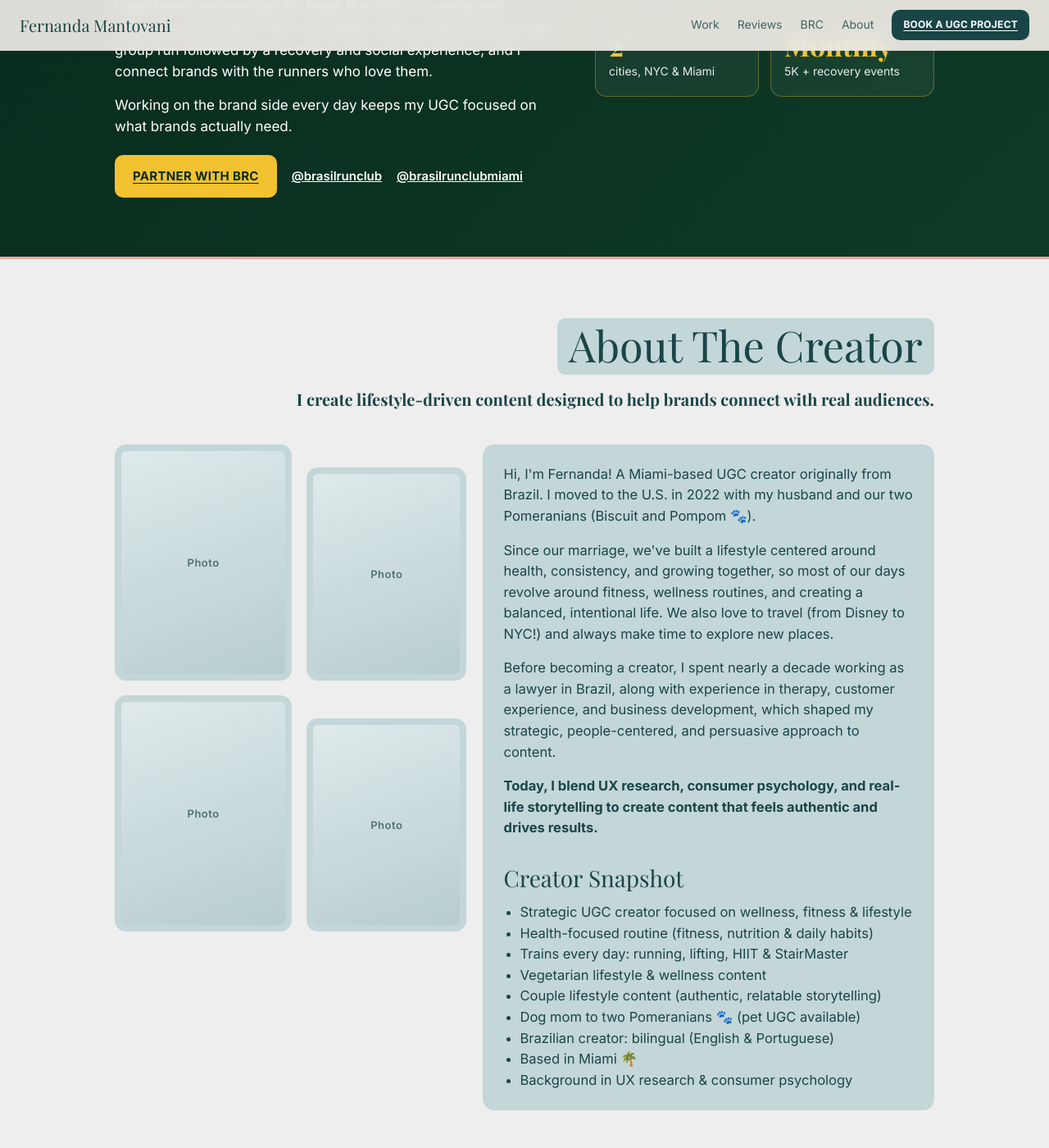
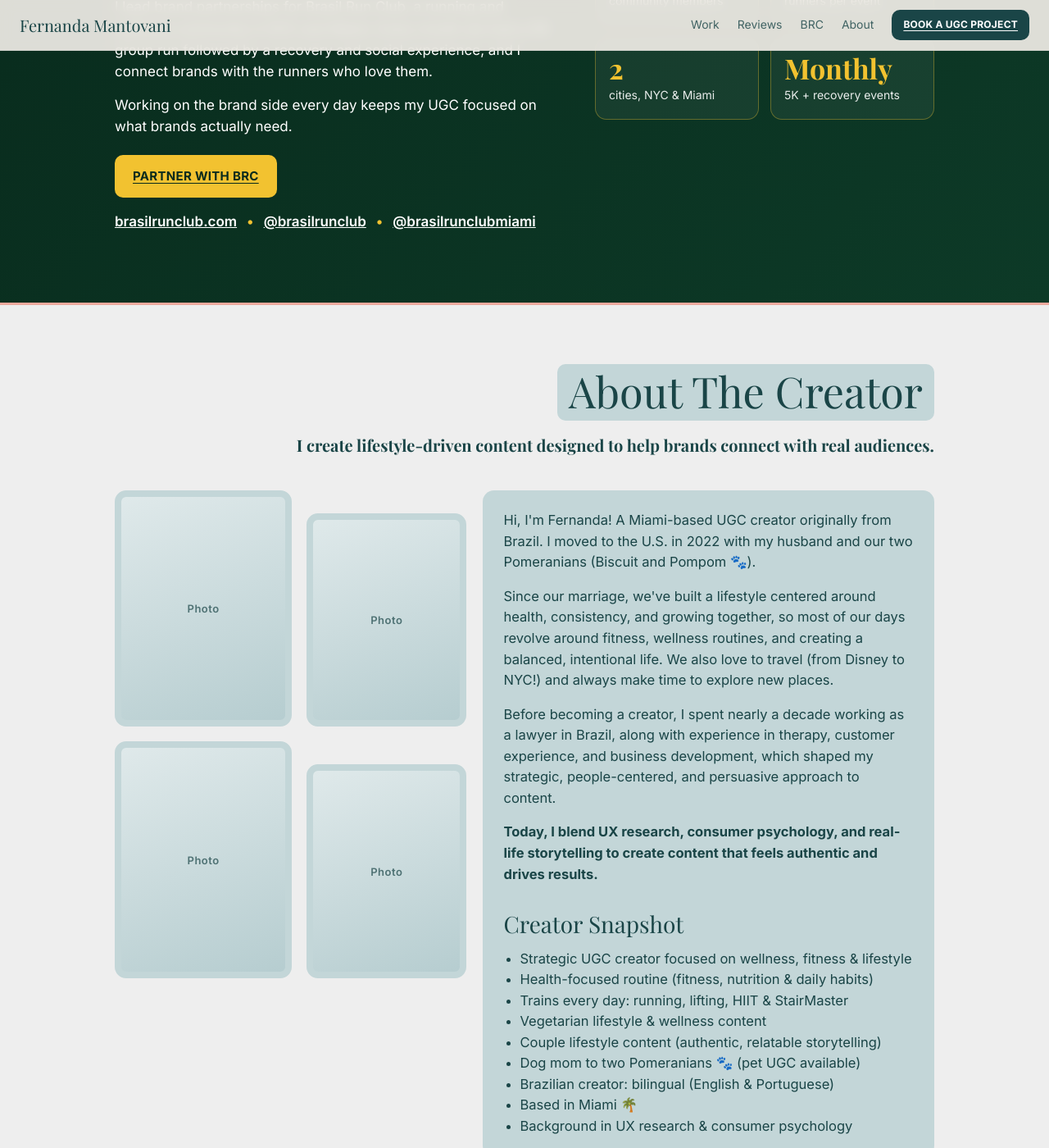
Before and after one commit to mantovaninanda/letsfdoit, a Jekyll site: the page built from index.html, in a window 1280 px wide and 1400 px high, scrolled down 9103 px. Shown: the whole window at 82% size. Built offline with Jekyll 4.4.1, drawn with Linux system fonts in a browser that asks for light colours; some web fonts are replaced; a script that is not in the unit is left out.

Commit message:
Add brasilrunclub.com to the BRC section
Links sit on one dotted row under the Partner with BRC button.

```diff
--- a/_data/brc.yml
+++ b/_data/brc.yml
@@ -1,6 +1,7 @@
 # Brasil Run Club highlight. Numbers are the August 2026 figures used in BRC DMs; confirm with Fernanda before changing.
 title: Head of Brand Partnerships
 org: Brasil Run Club
+website: https://brasilrunclub.com/
 instagram: brasilrunclub
 instagram_miami: brasilrunclubmiami
 email: fernanda.mantovani@brasilrunclub.com   # public on her Linktree
--- a/assets/css/main.css
+++ b/assets/css/main.css
@@ -161,10 +161,12 @@ h1, h2, h3 { font-family: var(--serif); font-weight: 400; margin: 0; }
 .brc h2 { font-size: clamp(32px, 4.4vw, 48px); line-height: 1.08; margin-bottom: 18px; }
 .brc h2 span { color: var(--brc-yellow); font-style: italic; }
 .brc-copy p { font-size: 17px; margin: 0 0 14px; max-width: 560px; }
-.brc-actions { display: flex; flex-wrap: wrap; align-items: center; gap: 12px 18px; margin-top: 22px; }
+.brc-actions { display: flex; flex-direction: column; align-items: flex-start; gap: 16px; margin-top: 22px; }
 .btn-brc { background: var(--brc-yellow); color: var(--brc-green); }
 .btn-brc:hover { background: #ffd451; }
-.brc-link { font-weight: 600; font-size: 15px; color: #fff; }
+.brc-links { display: flex; flex-wrap: wrap; align-items: center; margin: 0; font-weight: 600; font-size: 15px; }
+.brc-links a { color: #fff; }
+.brc-links a:not(:last-child)::after { content: "•"; color: var(--brc-yellow); margin: 0 12px; display: inline-block; text-decoration: none; }
 .brc-stats { list-style: none; margin: 0; padding: 0; display: grid; grid-template-columns: 1fr 1fr; gap: 14px; }
 .brc-stats li { background: rgba(255, 255, 255, .05); border: 1px solid rgba(242, 194, 48, .35); border-radius: 14px; padding: 18px 16px; }
 .brc-stats strong { display: block; font-family: var(--serif); font-size: 34px; color: var(--brc-yellow); line-height: 1.1; }
--- a/index.html
+++ b/index.html
@@ -216,8 +216,11 @@ layout: default
       <p>Working on the brand side every day keeps my UGC focused on what brands actually need.</p>
       <div class="brc-actions">
         <a class="btn btn-brc" href="mailto:{{ brc.email }}?subject=Brasil%20Run%20Club%20partnership">Partner with BRC</a>
-        <a class="brc-link" href="https://www.instagram.com/{{ brc.instagram }}/" target="_blank" rel="noopener">@{{ brc.instagram }}</a>
-        <a class="brc-link" href="https://www.instagram.com/{{ brc.instagram_miami }}/" target="_blank" rel="noopener">@{{ brc.instagram_miami }}</a>
+        <p class="brc-links">
+          <a href="{{ brc.website }}" target="_blank" rel="noopener">brasilrunclub.com</a>
+          <a href="https://www.instagram.com/{{ brc.instagram }}/" target="_blank" rel="noopener">@{{ brc.instagram }}</a>
+          <a href="https://www.instagram.com/{{ brc.instagram_miami }}/" target="_blank" rel="noopener">@{{ brc.instagram_miami }}</a>
+        </p>
       </div>
     </div>
     <ul class="brc-stats">
```
